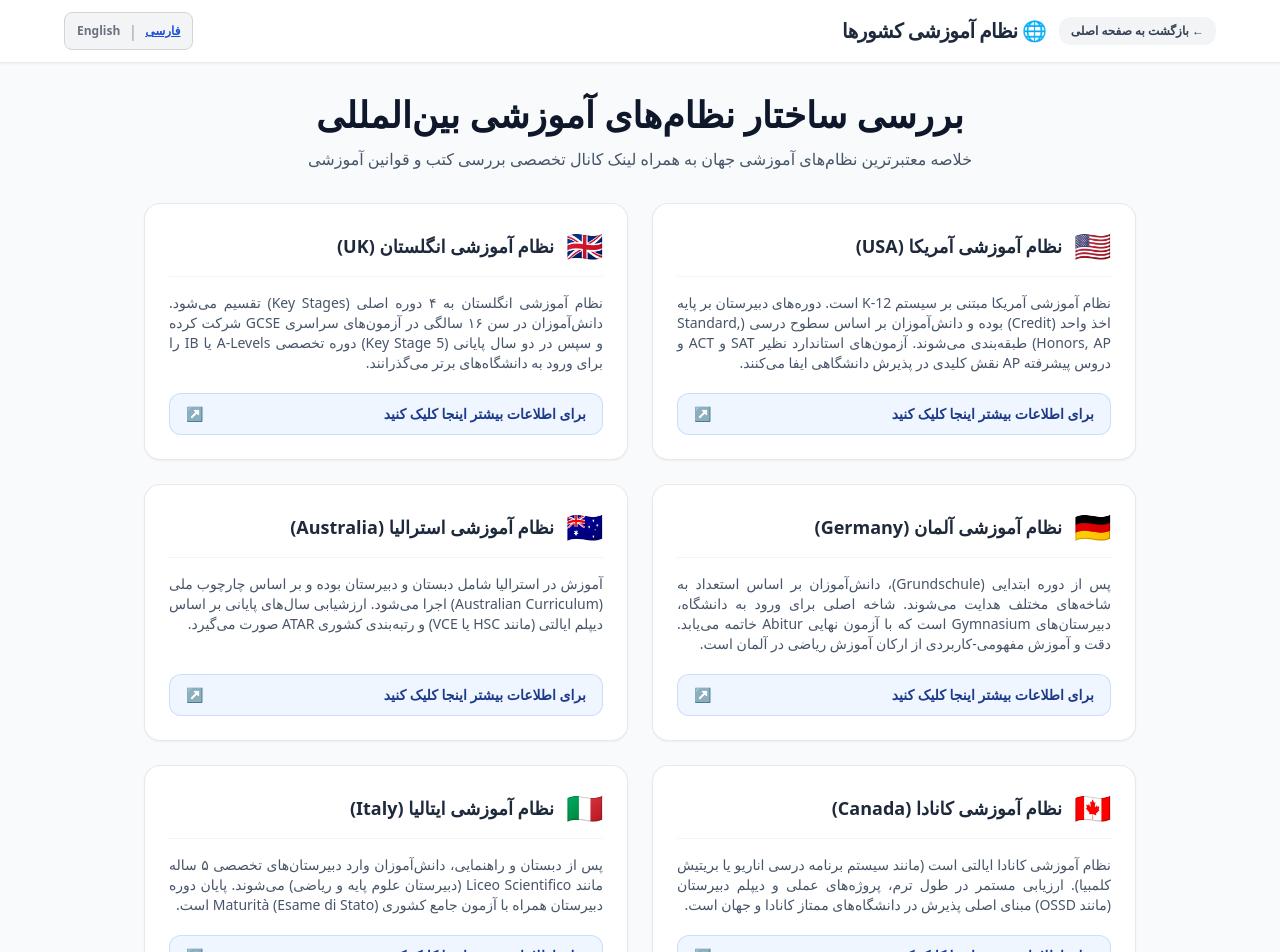
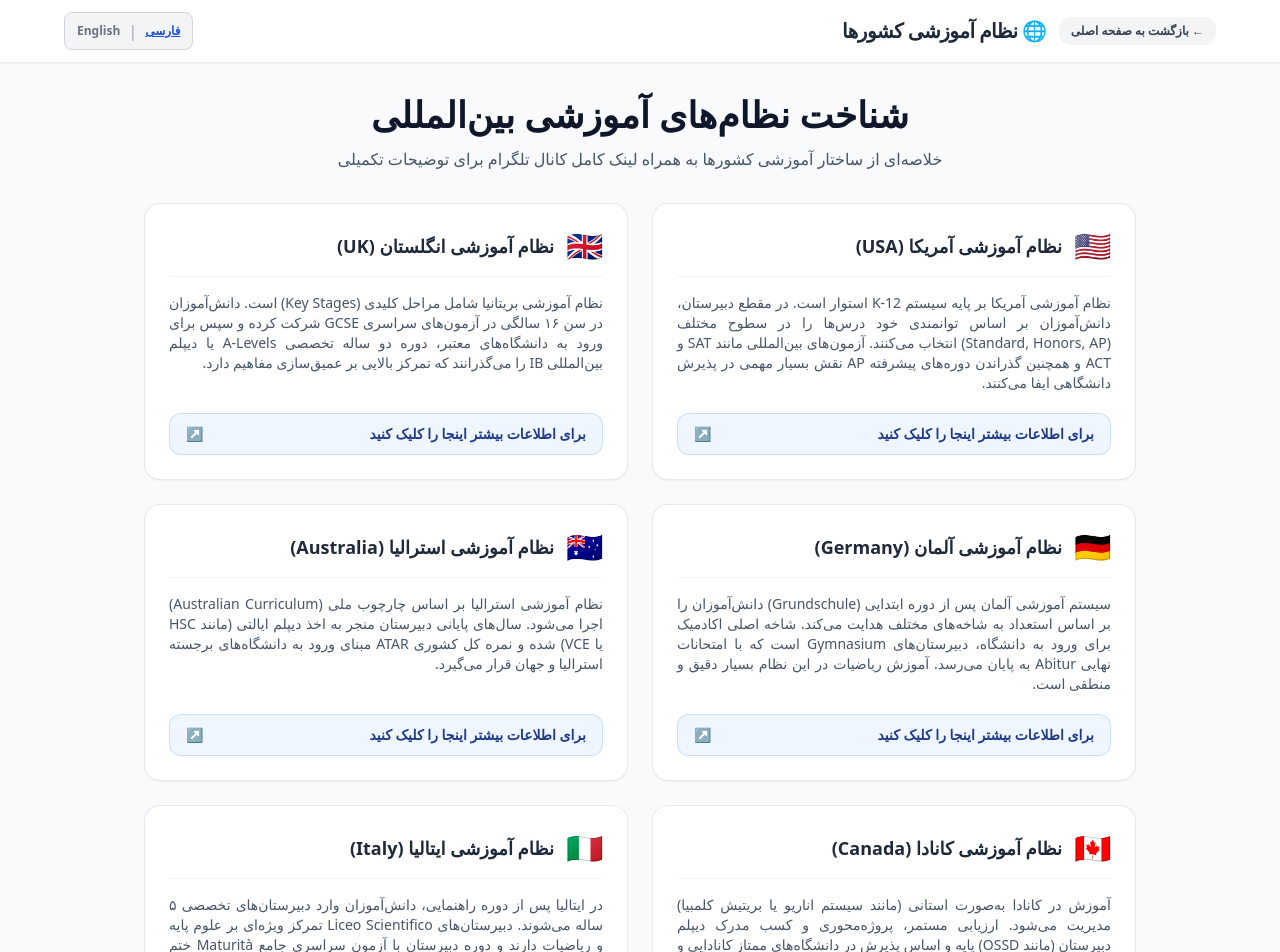
Before and after one commit to Hmohammadiz633/International-Mathematics-Site, a Next.js app: page /educational-systems in a window 1280 px wide. Shown: the top 952 px of the page. Built offline with nearby package versions, Linux system fonts and the light colour scheme.

Commit message:
Update page.js

```diff
--- a/app/educational-systems/page.js
+++ b/app/educational-systems/page.js
@@ -13,62 +13,62 @@ export default function EducationalSystemsPage() {
       countryFa: 'نظام آموزشی آمریکا (USA)',
       countryEn: 'US Educational System',
       link: 'https://t.me/International_Maths/379',
-      descriptionFa: 'نظام آموزشی آمریکا مبتنی بر سیستم K-12 است. دوره‌های دبیرستان بر پایه اخذ واحد (Credit) بوده و دانش‌آموزان بر اساس سطوح درسی (Standard, Honors, AP) طبقه‌بندی می‌شوند. آزمون‌های استاندارد نظیر SAT و ACT و دروس پیشرفته AP نقش کلیدی در پذیرش دانشگاهی ایفا می‌کنند.',
-      descriptionEn: 'The US system follows the K-12 structure. High schools use a credit-based system with course levels (Standard, Honors, AP). Standardized tests like SAT/ACT and AP courses play a vital role in university admissions.',
+      descriptionFa: 'نظام آموزشی آمریکا بر پایه سیستم K-12 استوار است. در مقطع دبیرستان، دانش‌آموزان بر اساس توانمندی خود درس‌ها را در سطوح مختلف (Standard, Honors, AP) انتخاب می‌کنند. آزمون‌های بین‌المللی مانند SAT و ACT و همچنین گذراندن دوره‌های پیشرفته AP نقش بسیار مهمی در پذیرش دانشگاهی ایفا می‌کنند.',
+      descriptionEn: 'The US education system is based on the K-12 framework. High school students choose courses at various levels (Standard, Honors, AP). Standardized tests like SAT/ACT and AP courses are crucial for university admissions.',
     },
     {
       flag: '🇬🇧',
       countryFa: 'نظام آموزشی انگلستان (UK)',
       countryEn: 'UK Educational System',
       link: 'https://t.me/International_Maths/297',
-      descriptionFa: 'نظام آموزشی انگلستان به ۴ دوره اصلی (Key Stages) تقسیم می‌شود. دانش‌آموزان در سن ۱۶ سالگی در آزمون‌های سراسری GCSE شرکت کرده و سپس در دو سال پایانی (Key Stage 5) دوره تخصصی A-Levels یا IB را برای ورود به دانشگاه‌های برتر می‌گذرانند.',
-      descriptionEn: 'The UK education system is structured into Key Stages. At age 16, students take GCSE exams, followed by two specialized years of A-Levels or IB preparing them for higher education.',
+      descriptionFa: 'نظام آموزشی بریتانیا شامل مراحل کلیدی (Key Stages) است. دانش‌آموزان در سن ۱۶ سالگی در آزمون‌های سراسری GCSE شرکت کرده و سپس برای ورود به دانشگاه‌های معتبر، دوره دو ساله تخصصی A-Levels یا دیپلم بین‌المللی IB را می‌گذرانند که تمرکز بالایی بر عمیق‌سازی مفاهیم دارد.',
+      descriptionEn: 'The UK system is structured into Key Stages. At age 16, students take GCSE exams, followed by two years of A-Levels or IB diploma preparing them for top-tier universities with deep subject specialization.',
     },
     {
       flag: '🇩🇪',
       countryFa: 'نظام آموزشی آلمان (Germany)',
       countryEn: 'Germany Educational System',
       link: 'https://t.me/International_Maths/375',
-      descriptionFa: 'پس از دوره ابتدایی (Grundschule)، دانش‌آموزان بر اساس استعداد به شاخه‌های مختلف هدایت می‌شوند. شاخه اصلی برای ورود به دانشگاه، دبیرستان‌های Gymnasium است که با آزمون نهایی Abitur خاتمه می‌یابد. دقت و آموزش مفهومی-کاربردی از ارکان آموزش ریاضی در آلمان است.',
-      descriptionEn: 'After primary school (Grundschule), students enter tracked secondary schools. The academic track (Gymnasium) leads to the Abitur diploma required for university entrance.',
+      descriptionFa: 'سیستم آموزشی آلمان پس از دوره ابتدایی (Grundschule) دانش‌آموزان را بر اساس استعداد به شاخه‌های مختلف هدایت می‌کند. شاخه اصلی اکادمیک برای ورود به دانشگاه، دبیرستان‌های Gymnasium است که با امتحانات نهایی Abitur به پایان می‌رسد. آموزش ریاضیات در این نظام بسیار دقیق و منطقی است.',
+      descriptionEn: 'Germany tracks students after primary school. The academic track (Gymnasium) leads to the Abitur diploma required for university admission, focusing heavily on analytical and structured learning.',
     },
     {
       flag: '🇦🇺',
       countryFa: 'نظام آموزشی استرالیا (Australia)',
       countryEn: 'Australia Educational System',
       link: 'https://t.me/International_Maths/299',
-      descriptionFa: 'آموزش در استرالیا شامل دبستان و دبیرستان بوده و بر اساس چارچوب ملی (Australian Curriculum) اجرا می‌شود. ارزشیابی سال‌های پایانی بر اساس دیپلم ایالتی (مانند HSC یا VCE) و رتبه‌بندی کشوری ATAR صورت می‌گیرد.',
-      descriptionEn: 'Australia follows the Australian Curriculum across primary and secondary levels. Senior high school leads to state certificates (e.g., HSC, VCE) and the ATAR score for university entry.',
+      descriptionFa: 'نظام آموزشی استرالیا بر اساس چارچوب ملی (Australian Curriculum) اجرا می‌شود. سال‌های پایانی دبیرستان منجر به اخذ دیپلم ایالتی (مانند HSC یا VCE) شده و نمره کل کشوری ATAR مبنای ورود به دانشگاه‌های برجسته استرالیا و جهان قرار می‌گیرد.',
+      descriptionEn: 'Australia follows a national curriculum. Senior secondary years lead to state-specific certificates (such as HSC or VCE) and an ATAR score used for university entrance.',
     },
     {
       flag: '🇨🇦',
       countryFa: 'نظام آموزشی کانادا (Canada)',
       countryEn: 'Canada Educational System',
       link: 'https://t.me/International_Maths/302',
-      descriptionFa: 'نظام آموزشی کانادا ایالتی است (مانند سیستم برنامه درسی اناریو یا بریتیش کلمبیا). ارزیابی مستمر در طول ترم، پروژه‌های عملی و دیپلم دبیرستان (مانند OSSD) مبنای اصلی پذیرش در دانشگاه‌های ممتاز کانادا و جهان است.',
-      descriptionEn: 'Education in Canada is provincially managed (e.g., Ontario Curriculum). Continuous assessment and high school diplomas (e.g., OSSD) form the foundation for university entry.',
+      descriptionFa: 'آموزش در کانادا به‌صورت استانی (مانند سیستم اناریو یا بریتیش کلمبیا) مدیریت می‌شود. ارزیابی مستمر، پروژه‌محوری و کسب مدرک دیپلم دبیرستان (مانند OSSD) پایه و اساس پذیرش در دانشگاه‌های ممتاز کانادایی و بین‌المللی است.',
+      descriptionEn: 'Education in Canada is managed by provinces (e.g., Ontario Curriculum). Continuous assessment and high school diplomas (like OSSD) are key to entering top universities.',
     },
     {
       flag: '🇮🇹',
       countryFa: 'نظام آموزشی ایتالیا (Italy)',
       countryEn: 'Italy Educational System',
       link: 'https://t.me/International_Maths/389',
-      descriptionFa: 'پس از دبستان و راهنمایی، دانش‌آموزان وارد دبیرستان‌های تخصصی ۵ ساله مانند Liceo Scientifico (دبیرستان علوم پایه و ریاضی) می‌شوند. پایان دوره دبیرستان همراه با آزمون جامع کشوری Maturità (Esame di Stato) است.',
-      descriptionEn: 'Secondary education includes specialized 5-year schools such as Liceo Scientifico. High school ends with the national Maturità exam (Esame di Stato).',
+      descriptionFa: 'در ایتالیا پس از دوره راهنمایی، دانش‌آموزان وارد دبیرستان‌های تخصصی ۵ ساله می‌شوند. دبیرستان‌های Liceo Scientifico تمرکز ویژه‌ای بر علوم پایه و ریاضیات دارند و دوره دبیرستان با آزمون سراسری جامع Maturità ختم می‌شود.',
+      descriptionEn: 'Italian secondary education includes 5-year specialized high schools like Liceo Scientifico, focusing on mathematics and sciences, concluding with the national Maturità exam.',
     },
     {
       flag: '🇹🇷',
       countryFa: 'نظام آموزشی ترکیه (Turkey)',
       countryEn: 'Turkey Educational System',
       link: 'https://t.me/International_Maths/395',
-      descriptionFa: 'نظام آموزشی ترکیه به صورت ۱۲ ساله (۴+۴+۴) است. مقطع دبیرستان شامل انواع مدارس مانند Anadolu Lisesi و Fen Lisesi (دبیرستان‌های تیزهوشان و علوم) بوده و رقابت اصلی ورود به دانشگاه از طریق آزمون سراسری YKS انجام می‌پذیرد.',
-      descriptionEn: 'Turkey follows a 4+4+4 structure. High schools include Science and Anatolian High Schools, with university admission based heavily on the national YKS exam.',
+      descriptionFa: 'نظام آموزشی ترکیه به‌صورت ۱۲ ساله (۴+۴+۴) است. مقطع دبیرستان شامل دبیرستان‌های عمومی، فن (علوم) و آناتولی است. ورود به دانشگاه‌های برتر ترکیه مستلزم موفقیت در آزمون سراسری و رقابتی YKS می‌باشد.',
+      descriptionEn: 'Turkey uses a 12-year (4+4+4) education model. High schools include Science and Anatolian schools, with university placement dependent on the competitive national YKS exam.',
     },
   ];
 
   return (
     <main dir={isFa ? 'rtl' : 'ltr'} className="min-h-screen bg-slate-50 text-slate-900 font-sans pb-12 antialiased">
-      {/* هدر */}
+      {/* هدر بالای صفحه */}
       <header className="sticky top-0 z-50 bg-white/95 backdrop-blur-md border-b border-gray-200/80 px-4 py-3 shadow-sm">
         <div className="max-w-6xl mx-auto flex items-center justify-between">
           <div className="flex items-center gap-3">
@@ -79,7 +79,7 @@ export default function EducationalSystemsPage() {
               <span>{isFa ? '← بازگشت به صفحه اصلی' : '← Back to Home'}</span>
             </Link>
             <h1 className="font-black text-base md:text-xl text-slate-800 tracking-tight">
-              🌐 {isFa ? 'نظام آموزشی کشورها' : 'Educational Systems of Countries'}
+              🌐 {isFa ? 'نظام آموزشی کشورها' : 'Educational Systems'}
             </h1>
           </div>
 
@@ -103,14 +103,14 @@ export default function EducationalSystemsPage() {
         </div>
       </header>
 
-      {/* محتوا */}
+      {/* بخش کارت‌های توضیحات کشورها */}
       <section className="max-w-5xl mx-auto px-4 pt-8">
         <div className="text-center mb-8">
           <h2 className="text-2xl md:text-4xl font-black text-slate-900 mb-3">
-            {isFa ? 'بررسی ساختار نظام‌های آموزشی بین‌المللی' : 'International Educational Systems Overview'}
+            {isFa ? 'شناخت نظام‌های آموزشی بین‌المللی' : 'Overview of Educational Systems'}
           </h2>
           <p className="text-slate-600 text-sm md:text-base">
-            {isFa ? 'خلاصه معتبرترین نظام‌های آموزشی جهان به همراه لینک کانال تخصصی بررسی کتب و قوانین آموزشی' : 'Summaries of top educational systems with dedicated Telegram links'}
+            {isFa ? 'خلاصه‌ای از ساختار آموزشی کشورها به همراه لینک کامل کانال تلگرام برای توضیحات تکمیلی' : 'Brief summaries with links to full posts on Telegram'}
           </p>
         </div>
 
@@ -129,13 +129,14 @@ export default function EducationalSystemsPage() {
                 </p>
               </div>
 
+              {/* لینک اتصال به تلگرام */}
               <a
                 href={item.link}
                 target="_blank"
                 rel="noopener noreferrer"
                 className="w-full py-2.5 px-4 bg-blue-50 hover:bg-blue-100 text-blue-900 text-xs md:text-sm font-bold rounded-xl border border-blue-200/80 transition flex items-center justify-between group"
               >
-                <span>{isFa ? 'برای اطلاعات بیشتر اینجا کلیک کنید' : 'Click here for more information'}</span>
+                <span>{isFa ? 'برای اطلاعات بیشتر اینجا را کلیک کنید' : 'Click here for more details'}</span>
                 <span className="text-blue-600 font-bold group-hover:translate-x-1 transition-transform">↗</span>
               </a>
             </div>
```
